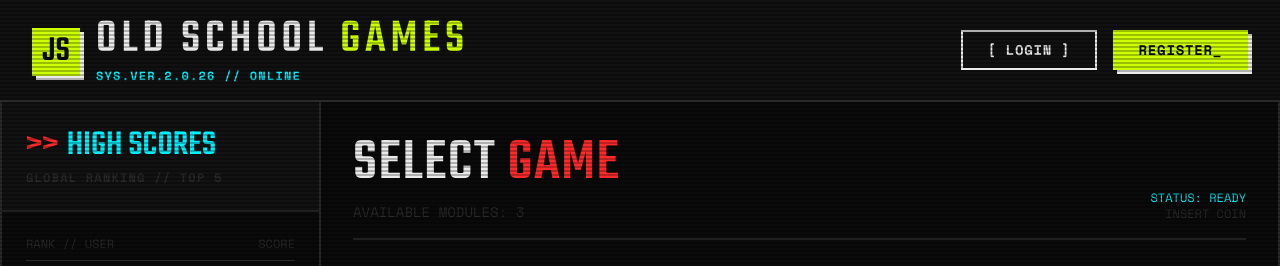
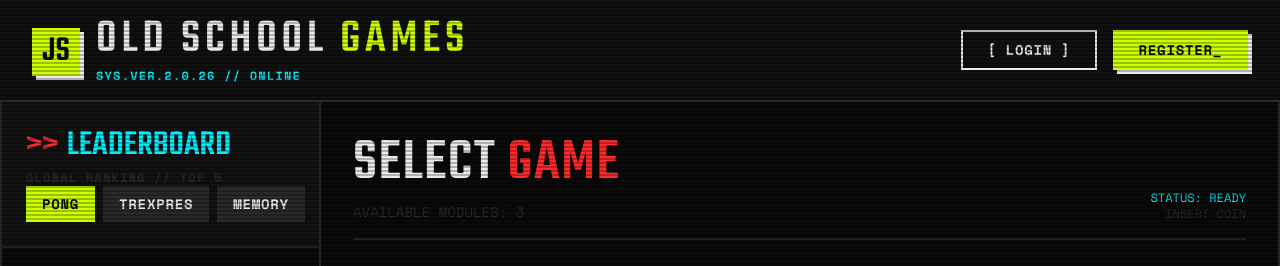
Before and after one commit to ianfebrer/oldschoolgames_Equip3_RA8_RA9, a Flask app: page / in a window 1280 px wide. Shown: the top 266 px of the page. Run offline with Flask 3, Linux system fonts and the light colour scheme; some libraries are stand-ins or nearby versions.

Commit message:
leaderboard funcional

```diff
--- a/app/routes/main.py
+++ b/app/routes/main.py
@@ -1,8 +1,30 @@
-from flask import render_template, Blueprint, session
+from flask import render_template, Blueprint, session, jsonify, request
+from app.models.game_session import GameSession
 
 main_bp = Blueprint('main', __name__)
 
 @main_bp.route('/')
 def index():
 	username = session.get('username')
-	return render_template('index.html', username=username)
+	selected_game = request.args.get('game', 'pong')
+
+	jocs = [
+		{'id': 'pong', 'name': 'Pong'},
+		{'id': 'trexpres', 'name': 'Trexpres'},
+		{'id': 'memory', 'name': 'Memory'},
+	]
+
+	sessions = GameSession(None, None, None, None, None).get_all()
+
+	sessions_filtrades = [
+		s for s in sessions
+		if s.get('game_id') == selected_game
+	]
+
+	leaderboard = sorted(
+		sessions_filtrades,
+		key=lambda s: s.get('score', 0),
+		reverse=True
+		)[:5]
+
+	return render_template('index.html', username=username, leaderboard=leaderboard, jocs=jocs, selected_game=selected_game)
--- a/app/templates/index.html
+++ b/app/templates/index.html
@@ -219,9 +219,18 @@
             class="lg:col-span-3 border-b-2 lg:border-b-0 lg:border-r-2 border-arcade-gray bg-arcade-black flex flex-col">
             <div class="p-6 border-b-2 border-arcade-gray bg-arcade-dark">
                 <h2 class="font-display text-4xl uppercase text-arcade-cyan flex items-center gap-2">
-                    <span class="text-arcade-red">>></span> High Scores<span class="cursor-blink">_</span>
+                    <span class="text-arcade-red">>></span> Leaderboard<span class="cursor-blink">|</span>
                 </h2>
                 <p class="text-xs text-arcade-gray font-bold tracking-widest mt-1">GLOBAL RANKING // TOP 5</p>
+                <!-- 3 botones para filtrar leaderboard por juego -->
+                <div class="flex gap-2">
+                    {% for joc in jocs %}
+                    <button onclick="window.location.href='?game={{ joc.id }}'"
+                        class="px-4 py-2 {% if selected_game == joc.id %}bg-arcade-lime text-arcade-black{% else %}bg-arcade-gray text-arcade-white{% endif %} font-bold uppercase tracking-wider text-sm hover:bg-arcade-white hover:text-arcade-black transition-colors text-center">
+                        {{ joc.name }}
+                    </button>
+                    {% endfor %}
+                </div>
             </div>
 
             <div class="flex-1 p-6 flex flex-col gap-4">
@@ -232,53 +241,18 @@
                     <span>SCORE</span>
                 </div>
 
-                <!-- Leaderboard Item 1 -->
+                <!-- Leaderboard Items -->
+                {% for session in leaderboard %}
                 <div class="group flex items-center justify-between font-bold text-sm">
                     <div class="flex items-center gap-3">
-                        <span class="text-arcade-lime w-6">01.</span>
+                        <span class="text-arcade-lime w-6">{{ loop.index }}.</span>
                         <span
-                            class="uppercase text-arcade-white group-hover:text-arcade-lime transition-colors">PixelKing</span>
+                            class="uppercase text-arcade-white group-hover:text-arcade-lime transition-colors">{{ session.username }}</span>
                     </div>
-                    <span class="text-arcade-lime">99,999</span>
+                    <span class="text-arcade-lime">{{ session.score }}</span>
                 </div>
+                {% endfor %}
 
-                <!-- Leaderboard Item 2 -->
-                <div class="group flex items-center justify-between text-sm">
-                    <div class="flex items-center gap-3">
-                        <span class="text-arcade-gray w-6">02.</span>
-                        <span
-                            class="uppercase text-arcade-gray group-hover:text-arcade-white transition-colors">RetroGal</span>
-                    </div>
-                    <span class="text-arcade-white">84,200</span>
-                </div>
-
-                <!-- Leaderboard Item 3 -->
-                <div class="group flex items-center justify-between text-sm">
-                    <div class="flex items-center gap-3">
-                        <span class="text-arcade-gray w-6">03.</span>
-                        <span
-                            class="uppercase text-arcade-gray group-hover:text-arcade-white transition-colors">8BitGhost</span>
-                    </div>
-                    <span class="text-arcade-white">76,550</span>
-                </div>
-                <!-- Leaderboard Item 4 -->
-                <div class="group flex items-center justify-between text-sm">
-                    <div class="flex items-center gap-3">
-                        <span class="text-arcade-gray w-6">04.</span>
-                        <span
-                            class="uppercase text-arcade-gray group-hover:text-arcade-white transition-colors">CyberPunk</span>
-                    </div>
-                    <span class="text-arcade-white">62,100</span>
-                </div>
-                <!-- Leaderboard Item 5 -->
-                <div class="group flex items-center justify-between text-sm">
-                    <div class="flex items-center gap-3">
-                        <span class="text-arcade-gray w-6">05.</span>
-                        <span
-                            class="uppercase text-arcade-gray group-hover:text-arcade-white transition-colors">NullByte</span>
-                    </div>
-                    <span class="text-arcade-white">58,050</span>
-                </div>
             </div>
         </aside>
 
```
